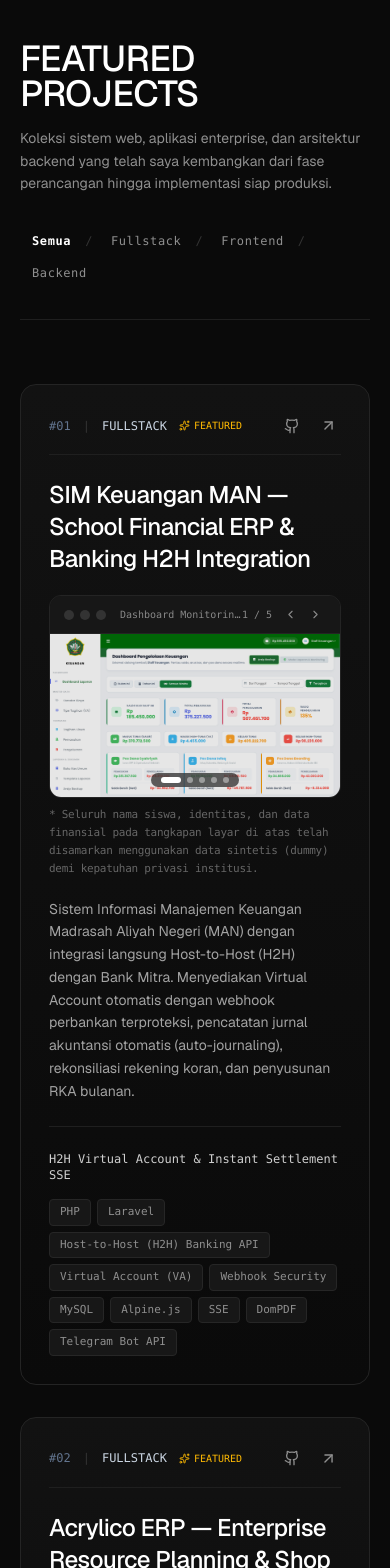
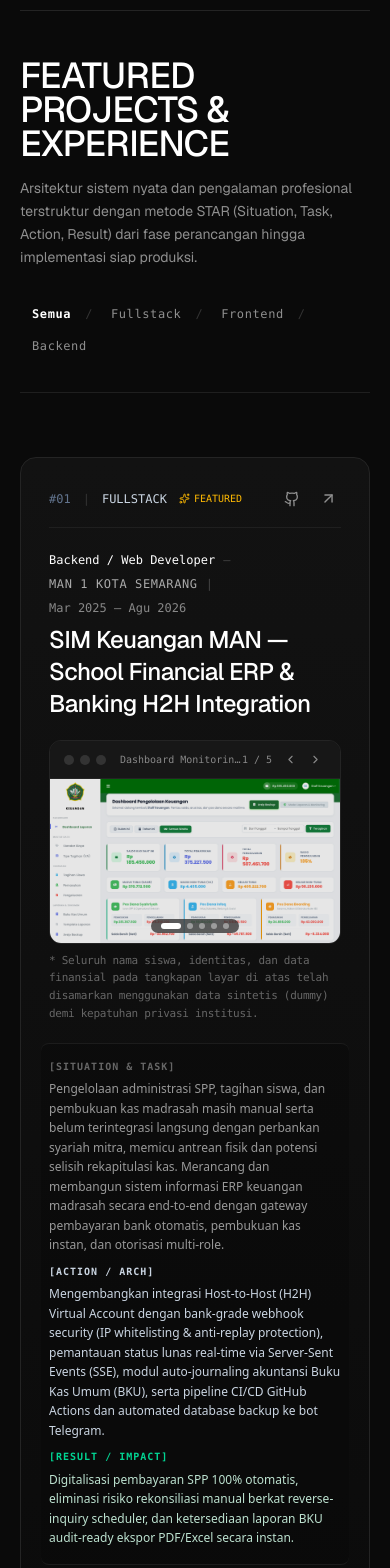
Before and after one commit to alfariziraju/portfolio, a Next.js app: page / in a window 390 px wide. Shown: the part 2860-4428 px from the top of the page. Built offline with nearby package versions, Linux system fonts and the light colour scheme.

Commit message:
feat(portfolio): unify featured projects and experience history with STAR method case studies

```diff
--- a/src/components/Footer.jsx
+++ b/src/components/Footer.jsx
@@ -10,8 +10,9 @@ export default function Footer({ profile }) {
   const navLinks = [
     { label: "Home", href: "#hero" },
     { label: "About", href: "#about" },
-    { label: "Projects", href: "#projects" },
+    { label: "Projects & Exp", href: "#projects" },
     { label: "Capabilities", href: "#skills" },
+    { label: "Education", href: "#experience" },
     { label: "Contact", href: "#contact" },
   ];
 
--- a/src/components/Navbar.jsx
+++ b/src/components/Navbar.jsx
@@ -18,8 +18,9 @@ export default function Navbar({ profile }) {
   const navLinks = [
     { label: "Home", href: "#hero" },
     { label: "About", href: "#about" },
-    { label: "Projects", href: "#projects" },
+    { label: "Projects & Exp", href: "#projects" },
     { label: "Capabilities", href: "#skills" },
+    { label: "Education", href: "#experience" },
     { label: "Contact", href: "#contact" },
   ];
 
--- a/src/components/Projects.jsx
+++ b/src/components/Projects.jsx
@@ -32,11 +32,11 @@ export default function Projects({ initialProjects = [] }) {
           className="flex items-center justify-between border-b border-[#242424] pb-4 mb-12 sm:mb-16"
         >
           <div className="flex items-center gap-2 text-[11px] font-mono tracking-widest text-[#8f8f8f] uppercase">
-            <span>02 / SELECTED WORKS</span>
+            <span>02 / PRODUCTION WORKS &amp; EXPERIENCE</span>
           </div>
 
           <div className="text-[11px] font-mono tracking-widest text-[#8f8f8f] uppercase">
-            PRODUCTION SYSTEMS
+            STAR METHOD CASE STUDIES
           </div>
         </motion.div>
 
@@ -50,10 +50,10 @@ export default function Projects({ initialProjects = [] }) {
             className="lg:col-span-8"
           >
             <h2 className="text-4xl sm:text-6xl font-medium tracking-tight text-white uppercase leading-[0.95] mb-4">
-              Featured Projects
+              Featured Projects &amp; Experience
             </h2>
             <p className="text-sm sm:text-base text-[#8f8f8f] max-w-2xl leading-relaxed">
-              Koleksi sistem web, aplikasi enterprise, dan arsitektur backend yang telah saya kembangkan dari fase perancangan hingga implementasi siap produksi.
+              Arsitektur sistem nyata dan pengalaman profesional terstruktur dengan metode STAR (Situation, Task, Action, Result) dari fase perancangan hingga implementasi siap produksi.
             </p>
           </motion.div>
 
@@ -148,6 +148,21 @@ export default function Projects({ initialProjects = [] }) {
                     </div>
                   </div>
 
+                  {/* Role & Company Experience Meta */}
+                  {project.company && (
+                    <div className="flex flex-wrap items-center gap-2 text-xs font-mono mb-2">
+                      <span className="text-white font-medium">{project.role}</span>
+                      <span className="text-[#444]">—</span>
+                      <span className="text-[#aaa] uppercase tracking-wider">{project.company}</span>
+                      {project.period && (
+                        <>
+                          <span className="text-[#444]">|</span>
+                          <span className="text-[#888]">{project.period}</span>
+                        </>
+                      )}
+                    </div>
+                  )}
+
                   {/* Title */}
                   <h3 className="text-2xl sm:text-3xl font-medium text-white tracking-tight group-hover:text-slate-200 transition-colors mb-3">
                     {project.title}
@@ -165,10 +180,40 @@ export default function Projects({ initialProjects = [] }) {
                     />
                   )}
 
-                  {/* Description */}
-                  <p className="text-sm text-[#a3a3a3] leading-relaxed mb-6 max-w-2xl">
-                    {project.description}
-                  </p>
+                  {/* STAR Method Case Breakdown */}
+                  {project.star ? (
+                    <div className="my-5 space-y-2.5 text-xs font-mono border-y border-[#1c1c1c] py-4 bg-black/20 -mx-2 px-2 rounded-lg">
+                      <div className="grid grid-cols-1 sm:grid-cols-12 gap-1.5 sm:gap-3 items-baseline">
+                        <span className="sm:col-span-3 text-[10px] uppercase tracking-widest text-[#666] font-semibold">
+                          [SITUATION &amp; TASK]
+                        </span>
+                        <p className="sm:col-span-9 font-sans text-xs text-[#999] leading-relaxed">
+                          {project.star.situation} {project.star.task}
+                        </p>
+                      </div>
+                      <div className="grid grid-cols-1 sm:grid-cols-12 gap-1.5 sm:gap-3 items-baseline">
+                        <span className="sm:col-span-3 text-[10px] uppercase tracking-widest text-slate-300 font-semibold">
+                          [ACTION / ARCH]
+                        </span>
+                        <p className="sm:col-span-9 font-sans text-xs text-slate-300 leading-relaxed">
+                          {project.star.action}
+                        </p>
+                      </div>
+                      <div className="grid grid-cols-1 sm:grid-cols-12 gap-1.5 sm:gap-3 items-baseline">
+                        <span className="sm:col-span-3 text-[10px] uppercase tracking-widest text-emerald-400 font-semibold">
+                          [RESULT / IMPACT]
+                        </span>
+                        <p className="sm:col-span-9 font-sans text-xs text-emerald-100/90 leading-relaxed">
+                          {project.star.result}
+                        </p>
+                      </div>
+                    </div>
+                  ) : (
+                    /* Default Description */
+                    <p className="text-sm text-[#a3a3a3] leading-relaxed mb-6 max-w-2xl">
+                      {project.description}
+                    </p>
+                  )}
                 </div>
 
                 {/* Card Bottom: Stats & Tags */}
--- a/src/data/portfolio.json
+++ b/src/data/portfolio.json
@@ -62,6 +62,9 @@
     {
       "id": "sim-keuangan-man-h2h",
       "title": "SIM Keuangan MAN — School Financial ERP & Banking H2H Integration",
+      "role": "Backend / Web Developer",
+      "company": "MAN 1 KOTA SEMARANG",
+      "period": "Mar 2025 – Agu 2026",
       "category": "Fullstack",
       "images": [
         {
@@ -85,6 +88,12 @@
           "caption": "Portal Bento Siswa & Pembayaran Tagihan Online"
         }
       ],
+      "star": {
+        "situation": "Pengelolaan administrasi SPP, tagihan siswa, dan pembukuan kas madrasah masih manual serta belum terintegrasi langsung dengan perbankan syariah mitra, memicu antrean fisik dan potensi selisih rekapitulasi kas.",
+        "task": "Merancang dan membangun sistem informasi ERP keuangan madrasah secara end-to-end dengan gateway pembayaran bank otomatis, pembukuan kas instan, dan otorisasi multi-role.",
+        "action": "Mengembangkan integrasi Host-to-Host (H2H) Virtual Account dengan bank-grade webhook security (IP whitelisting & anti-replay protection), pemantauan status lunas real-time via Server-Sent Events (SSE), modul auto-journaling akuntansi Buku Kas Umum (BKU), serta pipeline CI/CD GitHub Actions dan automated database backup ke bot Telegram.",
+        "result": "Digitalisasi pembayaran SPP 100% otomatis, eliminasi risiko rekonsiliasi manual berkat reverse-inquiry scheduler, dan ketersediaan laporan BKU audit-ready ekspor PDF/Excel secara instan."
+      },
       "description": "Sistem Informasi Manajemen Keuangan Madrasah Aliyah Negeri (MAN) dengan integrasi langsung Host-to-Host (H2H) dengan Bank Mitra. Menyediakan Virtual Account otomatis dengan webhook perbankan terproteksi, pencatatan jurnal akuntansi otomatis (auto-journaling), rekonsiliasi rekening koran, dan penyusunan RKA bulanan.",
       "tags": ["PHP", "Laravel", "Host-to-Host (H2H) Banking API", "Virtual Account (VA)", "Webhook Security", "MySQL", "Alpine.js", "SSE", "DomPDF", "Telegram Bot API"],
       "demoUrl": "https://github.com/alfariziraju",
@@ -95,7 +104,16 @@
     {
       "id": "acrylico-manufacturing-erp",
       "title": "Acrylico ERP — Enterprise Resource Planning & Shop Floor Management",
+      "role": "Full Stack Developer",
+      "company": "NATACODE (ACRYLICO ERP)",
+      "period": "Agu 2026 – Nov 2026",
       "category": "Fullstack",
+      "star": {
+        "situation": "Workshop manufaktur fabrikasi akrilik dan signage memerlukan digitalisasi presensi karyawan pabrik yang akurat serta pelacakan antrean order lantai produksi yang transparan secara real-time.",
+        "task": "Memimpin rancang bangun sistem ERP manufaktur dan modul Shop Floor Tracking modular berbasis web dan mobile.",
+        "action": "Membangun portal karyawan PWA offline-first dengan presensi GPS geofencing radius ketat dan verifikasi selfie biometrik, otomasi payroll berjenjang dengan potongan kasbon/lembur, sinkronisasi antrean kerja lantai produksi via WebSocket (Laravel Reverb), dan pengujian E2E otomatis berbasis Playwright.",
+        "result": "Otomasi total rekap penggajian bebas salah hitung, eliminasi kecurangan absensi berkat geofencing & biometrik, serta visibilitas progres pengerjaan signage secara live antar-stasiun bengkel."
+      },
       "description": "Sistem ERP modular dan Shop Floor Tracking khusus industri manufaktur fabrikasi akrilik dan signage. Dilengkapi portal karyawan PWA mobile (absensi GPS geofence, selfie biometrik, offline-first), otomasi penggajian & kasbon, serta sinkronisasi antrean produksi lantai kerja real-time via WebSocket.",
       "tags": ["Laravel", "Vue.js", "Inertia.js", "Tailwind CSS", "Laravel Reverb (WebSockets)", "PWA", "Playwright", "MySQL"],
       "demoUrl": "https://github.com/alfariziraju",
@@ -106,7 +124,16 @@
     {
       "id": "project-pricing-erp-workflow",
       "title": "Nastiti Utama Mandiri — Operations & Financial Management Platform",
+      "role": "Full Stack Web Developer",
+      "company": "CV NASTITI UTAMA MANDIRI",
+      "period": "Jan 2026 – Jul 2026",
       "category": "Fullstack",
+      "star": {
+        "situation": "Operasional proyek promosi dan penugasan tim lapangan (SPG/Field Officers) menghadapi kendala perhitungan margin laba proyek manual, dokumentasi foto lapangan tanpa verifikasi lokasi, dan alur penagihan klien yang lambat.",
+        "task": "Membangun platform manajemen operasional dan finansial proyek terpadu mulai dari siklus order, form survei lapangan, hingga penerbitan Berita Acara (BAPP).",
+        "action": "Merancang kalkulator penawaran Bill of Quantities (BQ) dinamis dengan estimasi net profit margin otomatis, formulir digital staf lapangan yang tersinkronisasi real-time ke Google Sheets via background job queue, laporan foto ber-watermark koordinat GPS & timestamp, modul invoicing termin, dan pembagian hak akses pengguna multi-divisi (RBAC).",
+        "result": "Kepastian margin keuntungan proyek secara presisi sebelum eksekusi, pelaporan aktivitas lapangan transparan anti-titip foto, dan percepatan siklus penagihan pembayaran resmi ke klien."
+      },
       "description": "Platform manajemen proyek dan operasional terpadu yang mencakup pengelolaan siklus pesanan, penugasan tim lapangan, otomatisasi formulir digital tersinkronisasi real-time ke Google Sheets, kalkulasi biaya (BQ) dan estimasi margin laba bersih otomatis, penagihan klien (invoicing) dengan penerbitan Berita Acara (BAPP), serta proteksi hak akses pengguna multi-divisi.",
       "tags": ["Laravel", "React 18", "Inertia.js", "Vite", "Tailwind CSS", "Google Sheets API", "RBAC", "Invoicing & BAPP"],
       "demoUrl": "https://github.com/alfariziraju",
@@ -117,7 +144,16 @@
     {
       "id": "nata-code-studio-platform",
       "title": "Nata Code — Creative Agency & Interactive Platform",
+      "role": "Full Stack Developer",
+      "company": "NATA CODE",
+      "period": "Jul 2026 – Sekarang",
       "category": "Fullstack",
+      "star": {
+        "situation": "Studio software house dan SaaS Nata Code membutuhkan platform digital resmi bertaraf internasional untuk showcase produk dan penawaran layanan software kelas enterprise.",
+        "task": "Merancang dan membangun platform digital resmi dengan desain sistem modular, interaktivitas visual tingkat tinggi, dan navigasi aplikasi tanpa jeda.",
+        "action": "Membangun arsitektur Single Page Application (SPA) berbasis Laravel dan React 18 / Inertia.js, mengimplementasikan visual 3D interaktif Three.js, smooth scrolling dinamis (Locomotive Scroll), mikro-interaksi mikro-animasi dengan GSAP dan Framer Motion, serta token arsitektur desain Tailwind CSS & Radix UI.",
+        "result": "Tampilan platform agensi modern berkecepatan tinggi dengan navigasi SPA instan dan pengalaman visual interaktif 3D yang memikat calon klien enterprise."
+      },
       "description": "Platform digital resmi studio software house & SaaS Nata Code berstandar agensi internasional. Menampilkan interaksi visual 3D interaktif berbasis Three.js, smooth scrolling dinamis (Locomotive Scroll), mikro-interaksi responsif dengan GSAP, dan arsitektur desain sistem modular.",
       "tags": ["Laravel", "React 18", "Inertia.js", "GSAP", "Three.js", "Locomotive Scroll", "Tailwind CSS", "Radix UI"],
       "demoUrl": "https://github.com/alfariziraju",
```
Also changed, not shown: src/components/Experience.jsx (+4 -38 lines).
